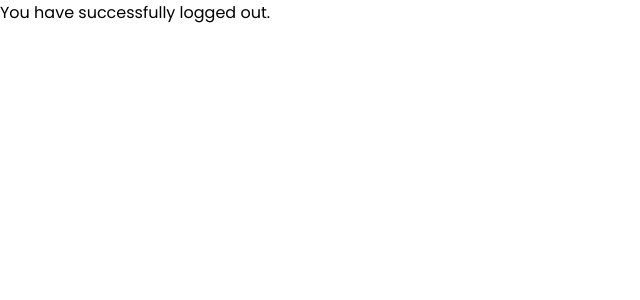
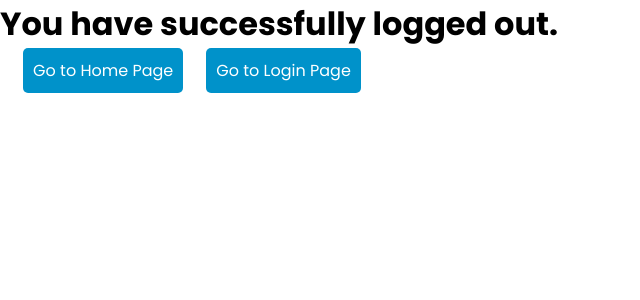
Before and after one commit to SalmanAjani/Blogger, a React (Vite) app: page /logout in a window 1280 px wide. Shown: the top 300 px of the page, without its empty margins (0-640 px from the left). Built offline with nearby package versions, Linux system fonts and the light colour scheme.

Commit message:
user registration, login and logout completed

```diff
--- a/src/App.jsx
+++ b/src/App.jsx
@@ -62,7 +62,7 @@ function App() {
   return (
     <div className="app">
       <RouterProvider router={router} />
-      <ToastContainer autoClose={2500} />
+      <ToastContainer autoClose={2500} position="top-center" />
     </div>
   );
 }
--- a/src/components/Navbar.jsx
+++ b/src/components/Navbar.jsx
@@ -1,6 +1,17 @@
-import { Link } from "react-router-dom";
+import { useContext } from "react";
+import { Link, useNavigate } from "react-router-dom";
+import { AuthContext } from "../context/AuthContextProvider";
 
 const Navbar = () => {
+  const { currentUser, logout } = useContext(AuthContext);
+  const navigate = useNavigate();
+
+  const handleLogout = () => {
+    logout();
+    toast.success("Logout successful!");
+    navigate("/logout");
+  };
+
   return (
     <div className="navbar">
       <div className="container">
@@ -8,10 +19,16 @@ const Navbar = () => {
           <Link to="/">Blog</Link>
         </div>
         <div className="features">
-          John
-          <Link to="/logout">
-            <button>Logout</button>
-          </Link>
+          {currentUser?.username}
+
+          {currentUser ? (
+            <button onClick={handleLogout}>Logout</button>
+          ) : (
+            <Link to="/login">
+              <button>Login</button>
+            </Link>
+          )}
+
           <Link to="/create">
             <button className="create">Create</button>
           </Link>
--- /dev/null
+++ b/src/context/AuthContextProvider.jsx
@@ -0,0 +1,31 @@
+import axios from "axios";
+import { createContext, useEffect, useState } from "react";
+
+export const AuthContext = createContext();
+
+const AuthContextProvider = ({ children }) => {
+  const [currentUser, setCurrentUser] = useState(
+    localStorage.getItem("user") || null
+  );
+
+  const login = async (formData) => {
+    const res = await axios.post("http://localhost:4000/auth/login", formData);
+    setCurrentUser(res.data.userData.data);
+  };
+
+  const logout = async () => {
+    await axios.post("http://localhost:4000/auth/logout");
+    setCurrentUser(null);
+  };
+
+  useEffect(() => {
+    localStorage.setItem("user", JSON.stringify(currentUser));
+  }, [currentUser]);
+  return (
+    <AuthContext.Provider value={{ currentUser, login, logout }}>
+      {children}
+    </AuthContext.Provider>
+  );
+};
+
+export default AuthContextProvider;
--- a/src/main.jsx
+++ b/src/main.jsx
@@ -2,5 +2,10 @@ import React from "react";
 import ReactDOM from "react-dom/client";
 import App from "./App";
 import "./index.css";
+import AuthContextProvider from "./context/AuthContextProvider";
 
-ReactDOM.createRoot(document.getElementById("root")).render(<App />);
+ReactDOM.createRoot(document.getElementById("root")).render(
+  <AuthContextProvider>
+    <App />
+  </AuthContextProvider>
+);
--- a/src/pages/Login.jsx
+++ b/src/pages/Login.jsx
@@ -1,5 +1,7 @@
-import { useState } from "react";
+import { useContext, useState } from "react";
 import { Link, useNavigate } from "react-router-dom";
+import { toast } from "react-toastify";
+import { AuthContext } from "../context/AuthContextProvider";
 
 const Login = () => {
   const [formData, setFormData] = useState({
@@ -7,6 +9,8 @@ const Login = () => {
     password: "",
   });
   const navigate = useNavigate();
+
+  const { login } = useContext(AuthContext);
 
   const handleChange = (e) => {
     const { name, value } = e.target;
@@ -16,12 +20,12 @@ const Login = () => {
   const handleSubmit = async (e) => {
     e.preventDefault();
     try {
-      await axios.post("http://localhost:4000/auth/login", formData);
+      await login(formData);
       toast.success("Login successful!");
       navigate("/");
     } catch (err) {
       // console.log(err.response.data);
-      toast.error("Login failed, please try again!");
+      toast.error("Login failed, wrong credentials!");
     }
   };
 
@@ -43,7 +47,7 @@ const Login = () => {
           name="password"
           onChange={handleChange}
         />
-        <button>Login</button>
+        <button type="submit">Login</button>
         <span>
           Don't have an account? <Link to="/register">Register</Link>
         </span>
--- a/src/pages/Logout.jsx
+++ b/src/pages/Logout.jsx
@@ -1,7 +1,25 @@
-import React from "react";
+import { Link } from "react-router-dom";
 
 const Logout = () => {
-  return <div>You have successfully logged out.</div>;
+  return (
+    <div className="logout">
+      <h1>You have successfully logged out.</h1>
+      <div
+        style={{
+          width: "30%",
+          display: "flex",
+          justifyContent: "space-evenly",
+        }}
+      >
+        <Link to="/">
+          <button className="logoutbtn">Go to Home Page</button>
+        </Link>
+        <Link to="/login">
+          <button className="logoutbtn">Go to Login Page</button>
+        </Link>
+      </div>
+    </div>
+  );
 };
 
 export default Logout;
--- a/src/pages/Register.jsx
+++ b/src/pages/Register.jsx
@@ -55,7 +55,7 @@ const Register = () => {
           required
           onChange={handleChange}
         />
-        <button>Register</button>
+        <button type="submit">Register</button>
         <span>
           Already have an account? <Link to="/login">Login</Link>
         </span>
--- a/src/styles.scss
+++ b/src/styles.scss
@@ -49,8 +49,6 @@ $darkPink: #f95959;
         font-size: 16px;
       }
 
-
-
       span {
         font-size: 18px;
         color: $lightGray;
@@ -59,6 +57,19 @@ $darkPink: #f95959;
           color: $lightBlue;
         }
       }
+    }
+  }
+
+  //Logout
+  .logout{
+    button {
+      padding: 10px;
+      border: none;
+      background-color: $lightBlue;
+      cursor: pointer;
+      color: white;
+      border-radius: 5px;
+      font-size: 16px;
     }
   }
 
@@ -89,10 +100,6 @@ $darkPink: #f95959;
         a {
           color: white;
           text-decoration: none;
-        }
-
-        a:hover {
-          color: $lightBlue;
         }
 
         display: flex;
@@ -299,7 +306,7 @@ $darkPink: #f95959;
   }
 
   // Create Blog
-  .heading{
+  .heading {
     font-size: 3rem;
     text-align: center;
     margin-top: 3rem;
@@ -312,7 +319,7 @@ $darkPink: #f95959;
     margin: auto;
     margin-top: 6rem;
 
-    h2{
+    h2 {
       margin-bottom: 0.5rem;
     }
 
@@ -322,17 +329,17 @@ $darkPink: #f95959;
       flex-direction: column;
       gap: 20px;
 
-      input{
+      input {
         padding: 10px;
         border: 1px solid $darkGray;
       }
 
-      .editorContainer{
+      .editorContainer {
         height: 400px;
         overflow: scroll;
         border: 1px solid $darkGray;
 
-        .editor{
+        .editor {
           height: 100%;
           border: none;
         }
@@ -345,7 +352,7 @@ $darkPink: #f95959;
       flex-direction: column;
       gap: 20px;
 
-      .item{
+      .item {
         border: 1px solid $darkGray;
         padding: 1.2rem;
         flex: 1;
@@ -355,11 +362,11 @@ $darkPink: #f95959;
         font-size: 18px;
         color: $darkGray;
 
-        h2{
+        h2 {
           font-size: 1.2rem;
         }
 
-        .file{
+        .file {
           width: max-content;
           padding: 0.6rem;
           border: 1px solid $darkGray;
@@ -367,7 +374,7 @@ $darkPink: #f95959;
           margin: 20px 0;
         }
 
-        .buttons{
+        .buttons {
           display: flex;
           justify-content: space-between;
 
@@ -383,7 +390,7 @@ $darkPink: #f95959;
           }
         }
 
-        .cat{
+        .cat {
           display: flex;
           align-items: center;
           gap: 20px;
```
